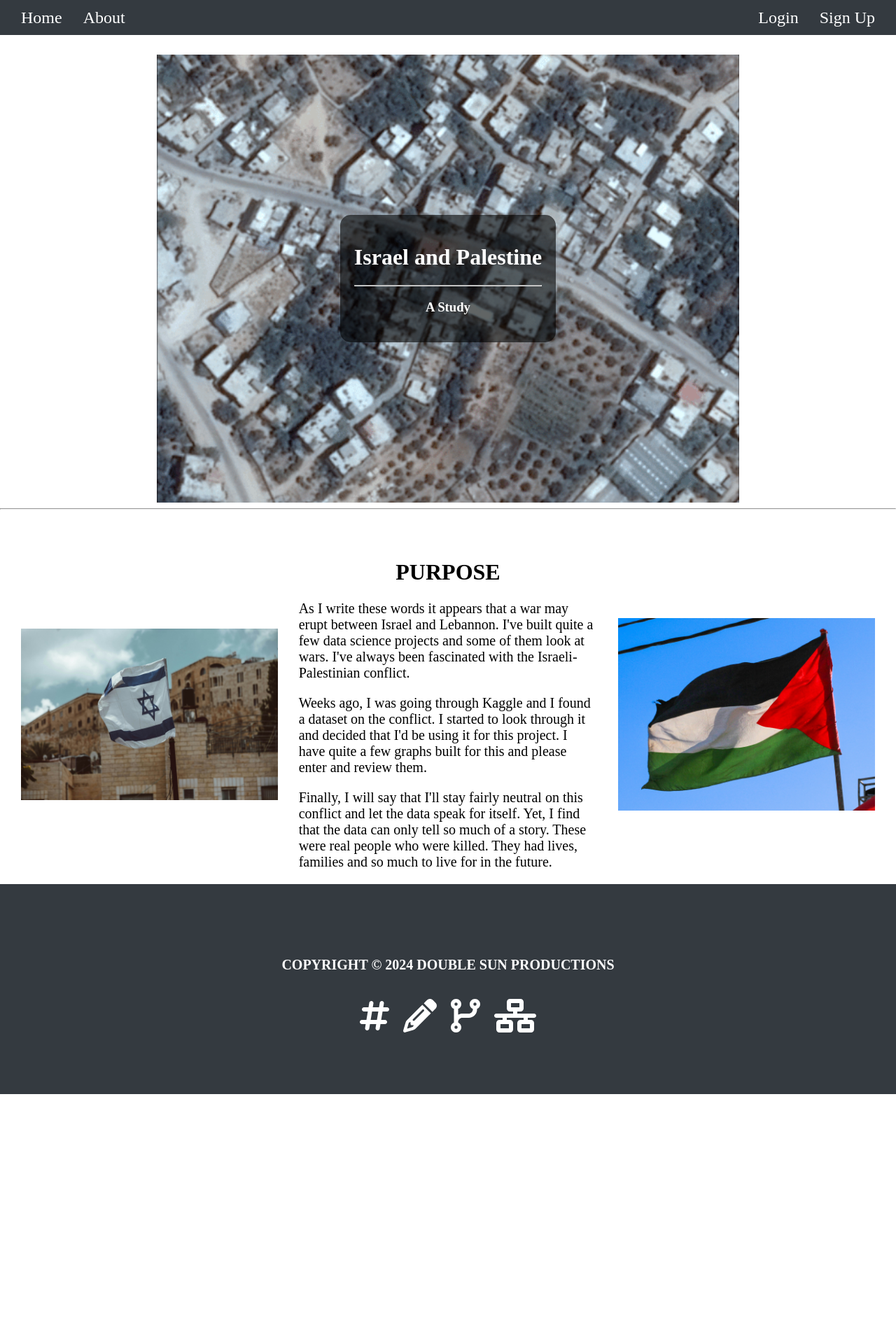
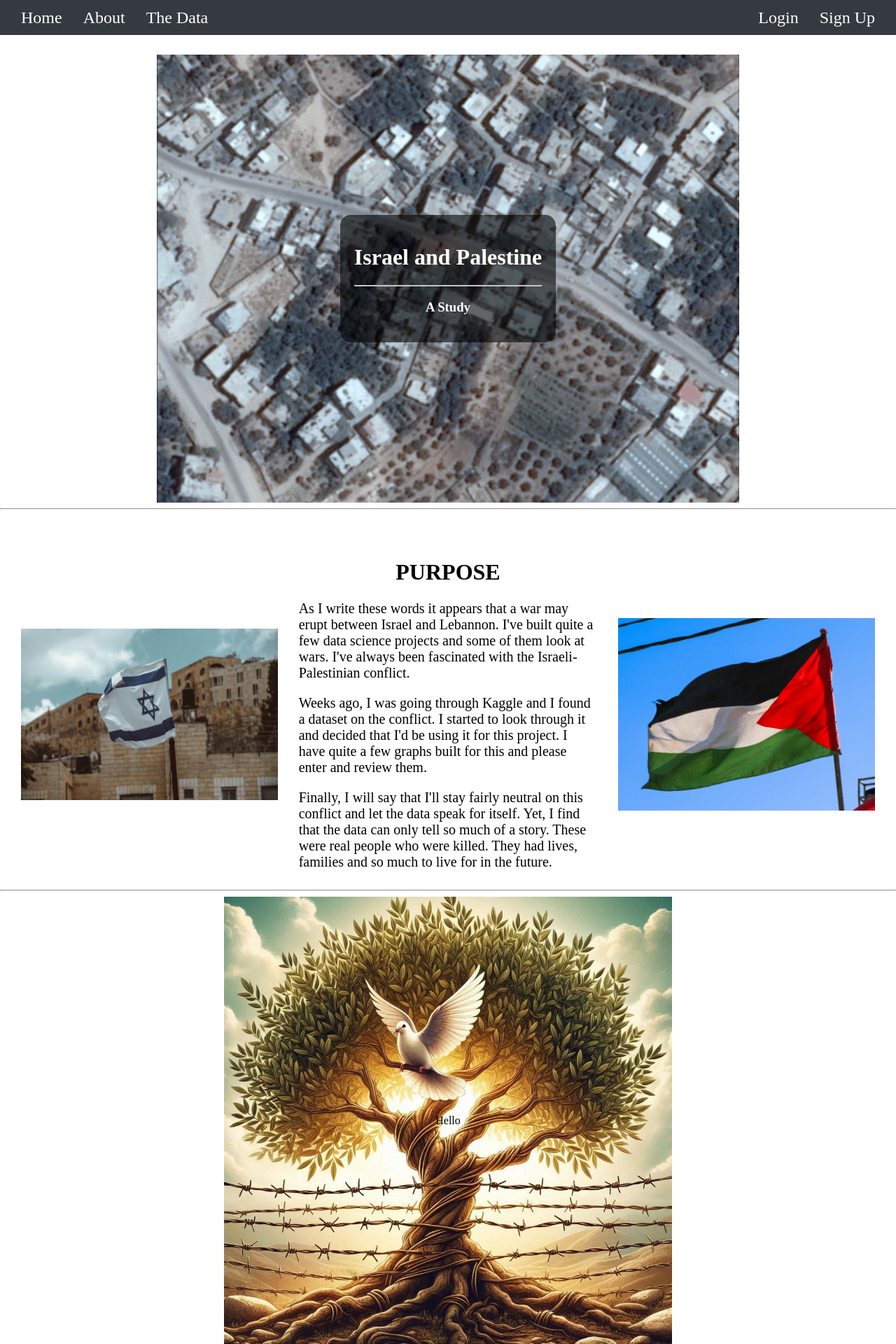
Before and after one commit to ravenusmc/israel_project, a Vue app in the folder client/: page / in a window 1280 px wide. Shown: the top 1920 px of the page at 70% size. Before the commit the page ends 1563 px from the top, so only its background shows below. Built offline with nearby package versions, Linux system fonts and the light colour scheme.

Commit message:
started work on data page

```diff
--- a/client/src/components/common/Navbar.vue
+++ b/client/src/components/common/Navbar.vue
@@ -4,7 +4,7 @@
         <div class="navlinks-left">
           <a class="navlink"><router-link class="link-style" to="/">Home</router-link></a>
           <a class="navlink"><router-link class="link-style" to="/about">About</router-link></a>
-          <a v-if="loginFlag" class="navlink"><router-link class="link-style" to="/data">The Data</router-link></a>
+          <a class="navlink"><router-link class="link-style" to="/data">The Data</router-link></a>
         </div>
         <div class="navlinks-right">
           <a v-if="!loginFlag" class="navlink"><router-link class="link-style" to="/login">Login</router-link></a>
--- a/client/src/components/home/Bottom.vue
+++ b/client/src/components/home/Bottom.vue
@@ -1,9 +1,26 @@
 <template>
     <div>
-
+        <div class="main-pic">
+            Hello
+        </div>
     </div>
 </template>
 
 <script>
+export default {
+  name: "Midsection"
+};
+</script>
 
-</script>
+<style scoped>
+
+.main-pic {
+  height: 80vh;
+  background: url("../../assets/images/peace.jpeg") center/contain no-repeat;
+  background-position: center center;
+  display: flex;
+  justify-content: center;
+  align-items: center;
+}
+
+</style>
--- a/client/src/router/index.js
+++ b/client/src/router/index.js
@@ -14,6 +14,11 @@ const routes = [
     path: '/about',
     name: 'about',
     component: () => import(/* webpackChunkName: "about" */ '../views/AboutView.vue')
+  },
+  {
+    path: '/data',
+    name: 'data',
+    component: () => import(/* webpackChunkName: "about" */ '../views/Data.vue')
   }
 ]
 
--- /dev/null
+++ b/client/src/views/Data.vue
@@ -0,0 +1,12 @@
+<template>
+    <div>
+        Data
+    </div>
+</template>
+
+<script>
+
+</script>
+
+<style scoped>
+</style>
--- a/client/src/views/HomeView.vue
+++ b/client/src/views/HomeView.vue
@@ -3,6 +3,8 @@
     <Jumbotron />
     <hr/>
     <Midsection />
+    <hr/>
+    <Bottom />
   </div>
 </template>
 
@@ -10,12 +12,14 @@
 // @ is an alias to /src
 import Jumbotron from '@/components/home/Jumbotron.vue';
 import Midsection from '@/components/home/Midsection.vue';
+import Bottom from '@/components/home/Bottom.vue';
 
 export default {
   name: 'HomeView',
   components: {
     Jumbotron,
     Midsection,
+    Bottom,
   }
 }
 </script>
```
Also changed, not shown: client/src/assets/images/peace.jpeg (added).
